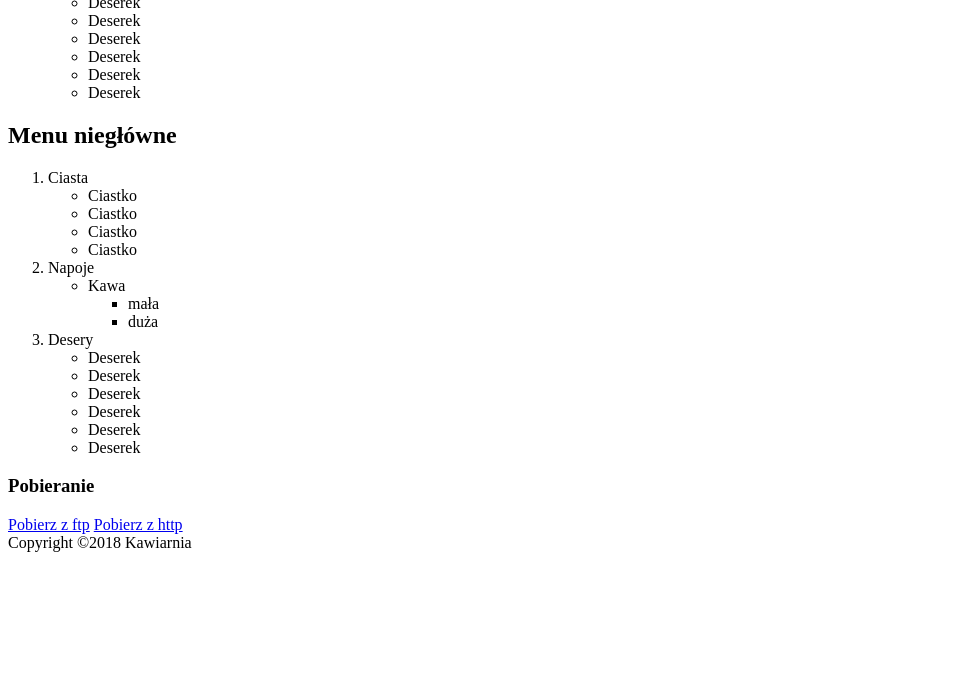
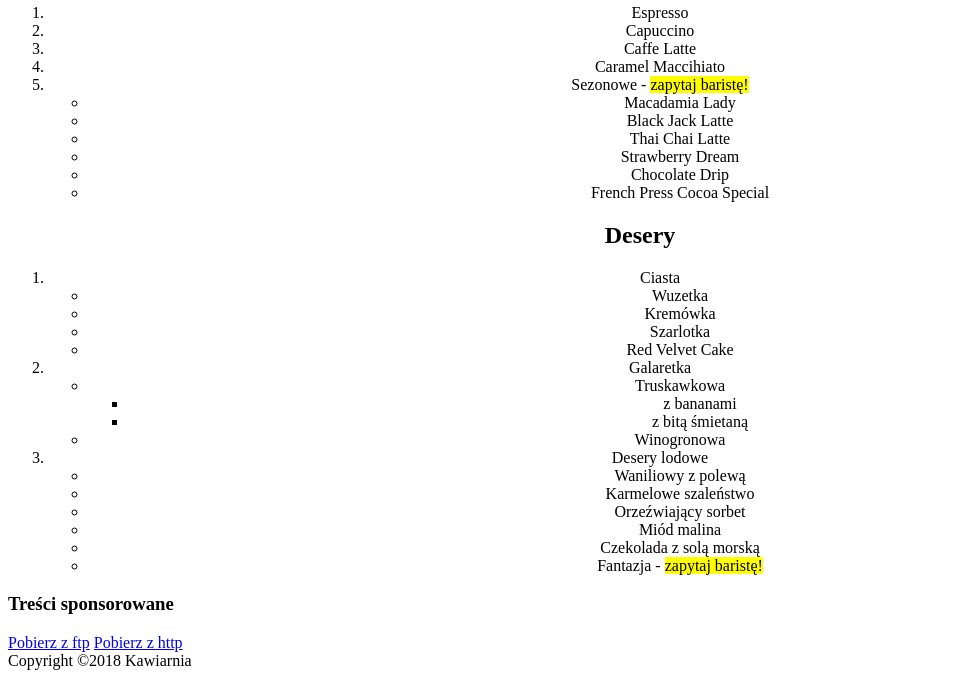
Before and after one commit to adrozdek/psw, a plain HTML site: page menu.html in a window 1280 px wide. Shown: the part 445-1123 px from the top of the page, without its empty margins (0-974 px from the left). Before the commit the page ends 1005 px from the top, so only its background shows below. Drawn offline with Linux system fonts and the light colour scheme.

Commit message:
Finished HTML_1 and HTML_2

```diff
--- a/menu.html
+++ b/menu.html
@@ -10,10 +10,9 @@
 
 <div id="page">
     <header>
-        <div></div>
         <div>
             <div>
-                <span>Strona</span>
+                <span>Menu</span>
             </div>
             <nav>
                 <ul>
@@ -27,72 +26,72 @@
         </div>
     </header>
 
-    <main>
+    <main style="text-align:center">
         <div id="container">
             <h1>Menu</h1>
             <div id="menu-page">
                 <section>
-                    <h2>Menu główne</h2>
+                    <h2>Kawy</h2>
+                    <article>
+                    <h3>Dostępne rodzaje <b>(tylko 100% Arabica!)</b></h3>
+                        <ul>
+                            <li>Laos Catimor (moc: <meter value="0.6">60%</meter>, aromatyczność: <meter value="0.8">80%</meter>)</li>
+                            <li>Jamajka Blue Mountain (moc: <meter value="0.3">60%</meter>, aromatyczność: <meter value="0.4">80%</meter>)</li>
+                            <li>Papua Nowa Gwinea AA Sigri (moc: <meter value="0.9">60%</meter>, aromatyczność: <meter value="0.2">80%</meter>)</li>
+                            <li>Ethiopia Djimmah Grade 5 (moc: <meter value="0.4">60%</meter>, aromatyczność: <meter value="0.7">80%</meter>)</li>
+                            <li>Brazil Yellow Bourbon (moc: <meter value="0.7">60%</meter>, aromatyczność: <meter value="0.2">80%</meter>)</li>
+                        </ul>
+                    </article>
+                    <article>
+                    <h3>Menu</h3>
+                    <ol>
+                        <li>Espresso</li>
+                        <li>Capuccino</li>
+                        <li>Caffe Latte</li>
+                        <li>Caramel Maccihiato</li>
+                        <li>Sezonowe - <mark>zapytaj baristę!</mark>
+                            <ul>
+                                <li>Macadamia Lady</li>
+                                <li>Black Jack Latte</li>
+                                <li>Thai Chai Latte</li>
+                                <li>Strawberry Dream</li>
+                                <li>Chocolate Drip</li>
+                                <li>French Press Cocoa Special</li>
+                            </ul>
+                        </li>
+                    </ol>
+                    </article>
+                </section>
+                <section>
+                    <h2>Desery</h2>
                     <ol>
                         <li>Ciasta
                             <ul>
-                                <li>Ciastko</li>
-                                <li>Ciastko</li>
-                                <li>Ciastko</li>
-                                <li>Ciastko</li>
+                                <li>Wuzetka</li>
+                                <li>Kremówka</li>
+                                <li>Szarlotka</li>
+                                <li>Red Velvet Cake</li>
                             </ul>
                         </li>
-                        <li>Napoje
+                        <li>Galaretka
                             <ul>
-                                <li>Kawa
+                                <li>Truskawkowa
                                     <ul>
-                                        <li>mała</li>
-                                        <li>duża</li>
+                                        <li>z bananami</li>
+                                        <li>z bitą śmietaną</li>
                                     </ul>
                                 </li>
+                                <li>Winogronowa</li>
                             </ul>
                         </li>
-                        <li>Desery
+                        <li>Desery lodowe
                             <ul>
-                                <li>Deserek</li>
-                                <li>Deserek</li>
-                                <li>Deserek</li>
-                                <li>Deserek</li>
-                                <li>Deserek</li>
-                                <li>Deserek</li>
-                            </ul>
-                        </li>
-                    </ol>
-                </section>
-                <section>
-                    <h2>Menu niegłówne</h2>
-                    <ol>
-                        <li>Ciasta
-                            <ul>
-                                <li>Ciastko</li>
-                                <li>Ciastko</li>
-                                <li>Ciastko</li>
-                                <li>Ciastko</li>
-                            </ul>
-                        </li>
-                        <li>Napoje
-                            <ul>
-                                <li>Kawa
-                                    <ul>
-                                        <li>mała</li>
-                                        <li>duża</li>
-                                    </ul>
-                                </li>
-                            </ul>
-                        </li>
-                        <li>Desery
-                            <ul>
-                                <li>Deserek</li>
-                                <li>Deserek</li>
-                                <li>Deserek</li>
-                                <li>Deserek</li>
-                                <li>Deserek</li>
-                                <li>Deserek</li>
+                                <li>Waniliowy z polewą</li>
+                                <li>Karmelowe szaleństwo</li>
+                                <li>Orzeźwiający sorbet</li>
+                                <li>Miód malina</li>
+                                <li>Czekolada z solą morską</li>
+                                <li>Fantazja - <mark>zapytaj baristę!</mark></li>
                             </ul>
                         </li>
                     </ol>
@@ -101,7 +100,7 @@
         </div>
     </main>
     <aside>
-        <h3>Pobieranie</h3>
+        <h3>Treści sponsorowane</h3>
         <a href="ftp://ftp.icm.edu.pl/packages/libreoffice/src/3.6.4/libreoffice-help-3.6.4.3.tar.xz.asc">Pobierz
             z ftp</a>
         <a href="http://ipv4.download.thinkbroadband.com/5MB.zip">Pobierz z http</a>
```
Also changed, not shown: contact.html (+3 -4 lines), extendedForm.html (+5 -6 lines), index.html (+22 -34 lines), personalForm.html (+6 -7 lines).
